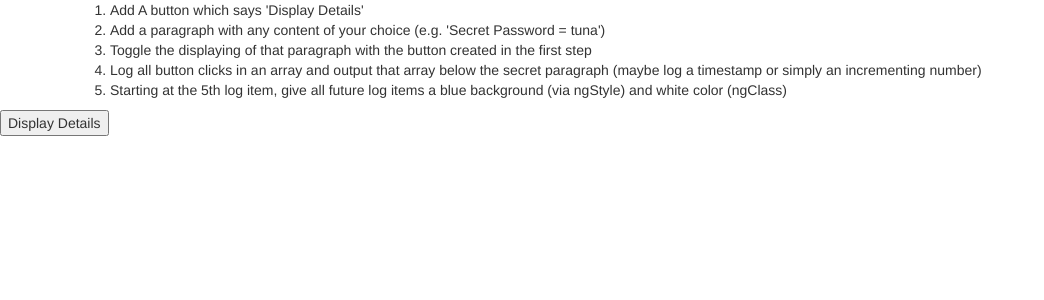
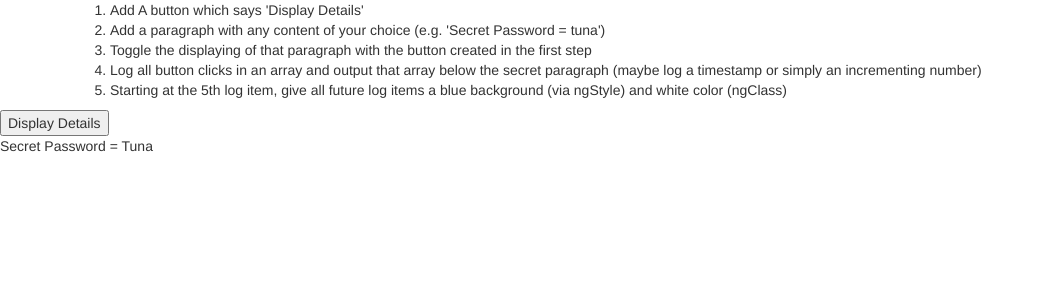
Before and after one commit to cathey191/UdemyAssignment2.3, an Angular app: page / in a window 1280 px wide. Shown: the top 300 px of the page, without its empty margins (0-1044 px from the left). Built offline with nearby package versions, Linux system fonts and the light colour scheme.

Commit message:
Created p

```diff
--- a/src/app/display-btn/display-btn.component.html
+++ b/src/app/display-btn/display-btn.component.html
@@ -1,3 +1,4 @@
 <button>
   Display Details
 </button>
+<p>Secret Password = Tuna</p>
```
